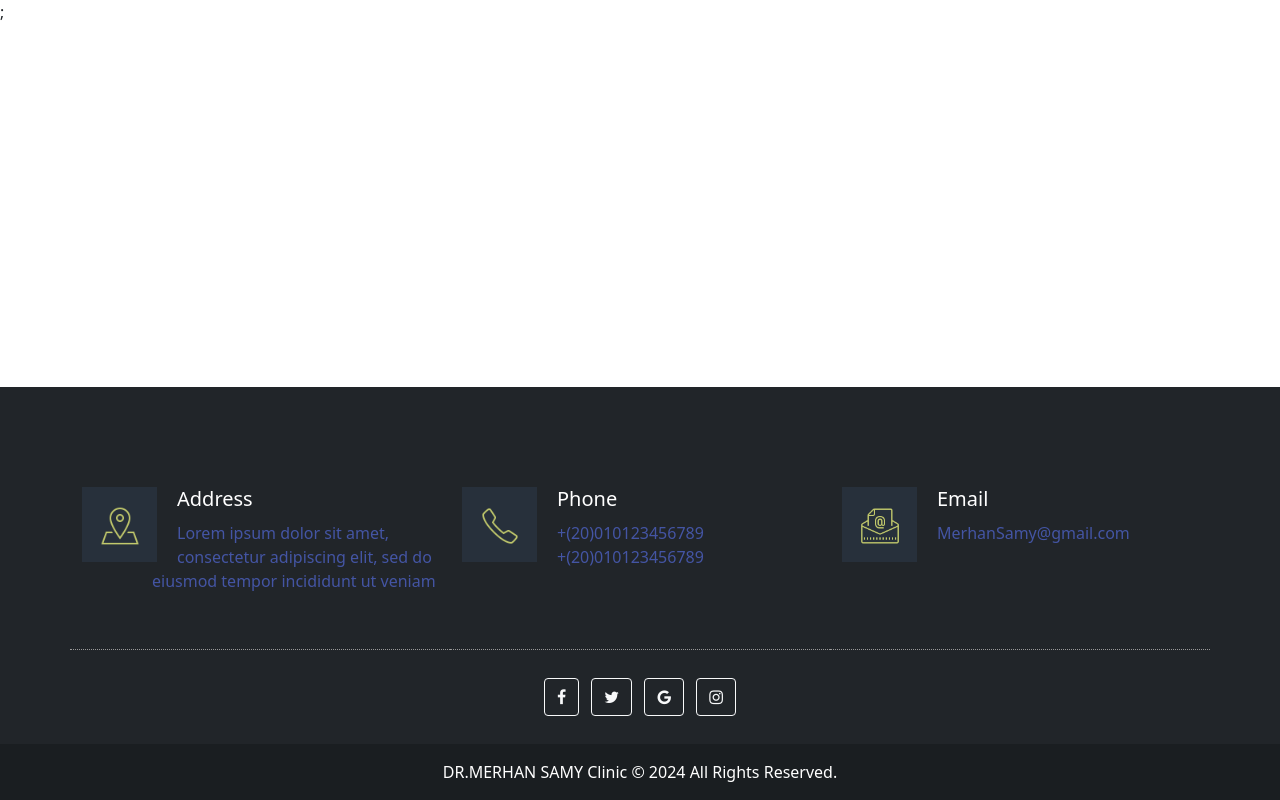
After one commit to FatimaAl-najjar/swe-project, a PHP site: page /includes/footer.php in a window 1280 px wide. The commit adds this page. Run offline with PHP 8.4, Linux system fonts and the light colour scheme.

Commit message:
gha8ala f elfooter

```diff
--- /dev/null
+++ b/includes/footer.php
@@ -0,0 +1,156 @@
+<?php
+echo'
+
+<!DOCTYPE html>
+    <html lang="en">
+    <head>
+    <title>Footer</title>
+    <meta charset="UTF-8" />
+    <meta name="viewport" content="width=device-width" />
+    <link href="https://cdn.jsdelivr.net/npm/bootstrap@5.1.2/dist/css/bootstrap.min.css" rel="stylesheet" crossorigin="anonymous">
+    <link rel="stylesheet" href="https://cdnjs.cloudflare.com/ajax/libs/font-awesome/4.7.0/css/font-awesome.min.css">
+        <style>
+        .footer-main{
+    padding-top: 90px;
+    background: #4455a4;
+    }
+
+    .address-main > div.col-lg-4 {
+    border-bottom: dotted 1px #999;
+    }
+    .address-box {
+    padding: 10px 0;
+    margin-bottom: 30px;
+    }
+    .add-icon{
+    float: left;
+    width: 60px;
+    display: inline-block;
+    padding: 0px 5px;
+    }
+    .address-box .add-icon {
+    background: #27303b;
+    height: 75px;
+    line-height: 75px;
+    width: 75px;
+    margin-right: 20px;
+    text-align: center;
+    }
+    .add-icon img{
+    width: 100%;
+    }
+    .address-box .add-icon img {
+    max-width: 40px;
+    }
+    .add-content{
+    padding-left: 70px;
+    }
+    .add-content h5 {
+    font-size: 20px;
+    color: #ffffff;
+    padding: 0;
+    font-weight: 500;
+    margin-bottom: 10px;
+    }
+    .add-content p {
+    font-size: 16px;
+    color:  #4455a4;
+    font-weight: 300;
+    }
+    .add-content p a{
+    font-size: 16px;
+    color: #4455a4;
+    font-weight: 300;
+    word-wrap: break-word;
+    }
+    .add-content p a:hover{
+    color: #ffb32d;
+    }
+    </style>
+    </head>
+
+    <body>
+    <footer class="footer-main bg-dark fixed-bottom" style="background:#4455a4;">
+    <div class="container">
+    <div class="row address-main">
+        <div class="col-lg-4 col-sm-12 col-xs-12">
+        <div class="address-box clearfix">
+            <div class="add-icon">
+            <img src="../images/address.png" alt="" />
+            </div>
+            <div class="add-content">
+            <h5>Address</h5>
+            <p> Lorem ipsum dolor sit amet, consectetur adipiscing elit,
+            sed do eiusmod tempor incididunt ut veniam </p>
+            </div>
+        </div>
+        </div>
+        <div class="col-lg-4 col-sm-12 col-xs-12">
+        <div class="address-box clearfix">
+            <div class="add-icon">
+            <img src="../images/phone.png" alt="" />
+            </div>
+            <div class="add-content">
+            <h5>Phone</h5>
+            <p>  +(20)010123456789 <br />
+            +(20)010123456789  </p>
+            </div>
+        </div>
+        </div>
+        <div class="col-lg-4 col-sm-12 col-xs-12">
+        <div class="address-box clearfix">
+            <div class="add-icon">
+            <img src="../images/email.png" alt="" />
+            </div>
+            <div class="add-content">
+            <h5>Email</h5>
+            <p> <a href="mailto:" style="text-decoration:none">MerhanSamy@gmail.com</a> </p>
+            </div>
+        </div>
+        </div>
+    </div>
+    </div>
+
+
+    <!-- Copyright Footer -->
+    <footer class="bg-dark text-center text-white">
+
+    <!-- Grid container -->
+    <div class="container p-4 pb-0">
+    <!-- Section: Social media -->
+    <section class="mb-4">
+    <!-- Facebook -->
+    <a class="btn btn-outline-light btn-floating m-1" href="#!" role="button"
+        ><i class="fa fa-facebook-f"></i
+    ></a>
+
+    <!-- Twitter -->
+    <a class="btn btn-outline-light btn-floating m-1" href="#!" role="button"
+        ><i class="fa fa-twitter"></i
+    ></a>
+
+    <!-- Google -->
+    <a class="btn btn-outline-light btn-floating m-1" href="#!" role="button"
+        ><i class="fa fa-google"></i
+    ></a>
+
+    <!-- Instagram -->
+    <a class="btn btn-outline-light btn-floating m-1" href="#!" role="button"
+        ><i class="fa fa-instagram"></i
+    ></a>
+
+    </section>
+    <!-- Section: Social media -->
+    </div>
+    <!-- Grid container -->
+
+    <!-- Copyright -->
+    <div class="text-center p-3" style="background-color: rgba(0, 0, 0, 0.2);">
+    DR.MERHAN SAMY Clinic  © 2024 All Rights Reserved.
+    </div>
+    <!-- Copyright -->
+    </footer>
+    </footer>
+    </body>
+    </html>;'
+    ?>
--- a/includes/nav.php
+++ b/includes/nav.php
@@ -77,7 +77,6 @@
 
         body {
             margin-top: 70px;
-            background-color: #000040;
         }
 
         .nav_btn button {
--- a/includes/nav2.php
+++ b/includes/nav2.php
@@ -77,7 +77,6 @@
 
             body {
                 margin-top: 70px;
-                background-color: #000040;
             }
 
             .nav_btn button {
--- a/index/try.php
+++ b/index/try.php
@@ -75,7 +75,7 @@
 
             body {
                 margin-top: 70px;
-                background-color: #000040;
+
             }
 
             .nav_btn button {
@@ -190,3 +190,6 @@
         </script>
     </body>
     </html>
+
+
+    <!-- starting footer -->
```
Also changed, not shown: css/nav.css (+122 -57 lines), images/address.png (added), images/email.png (added), images/logo3 - Copy.png (deleted), images/phone.png (added), index/homePage.php (line endings or trailing spaces).
